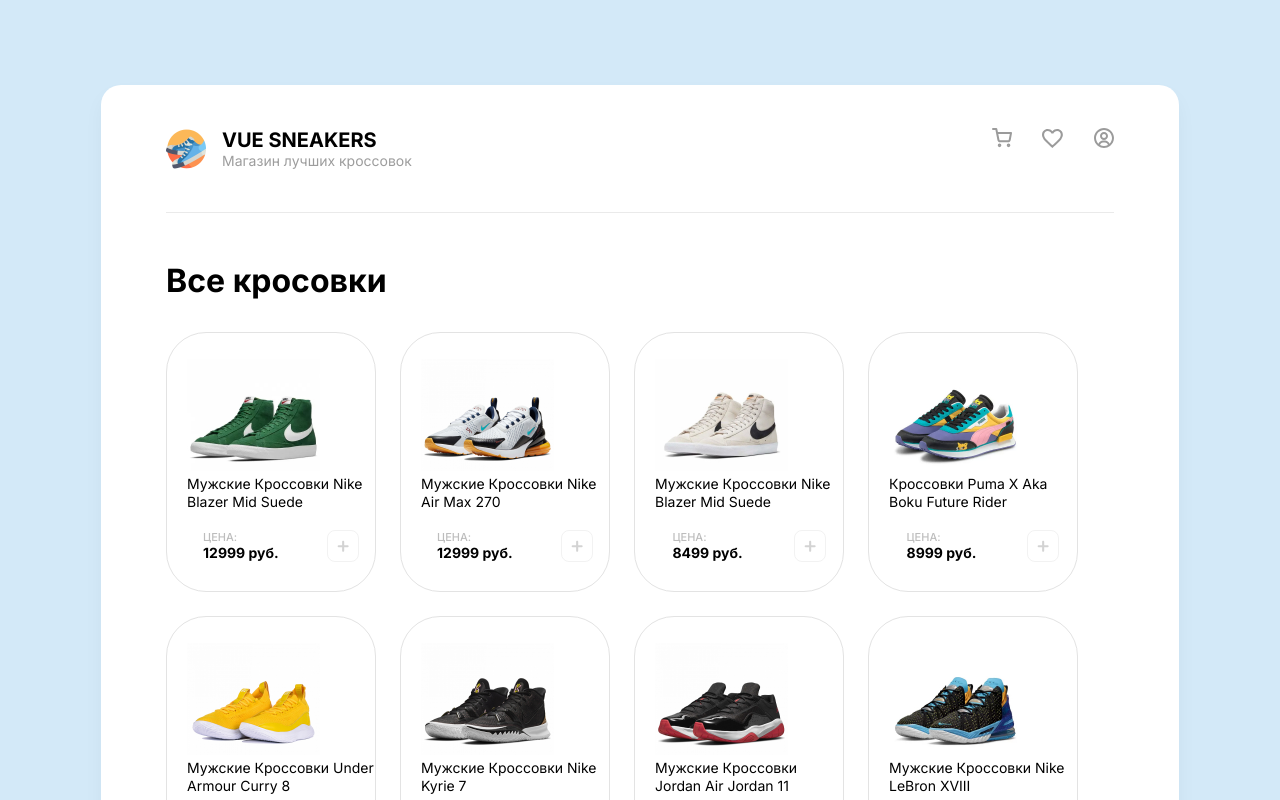
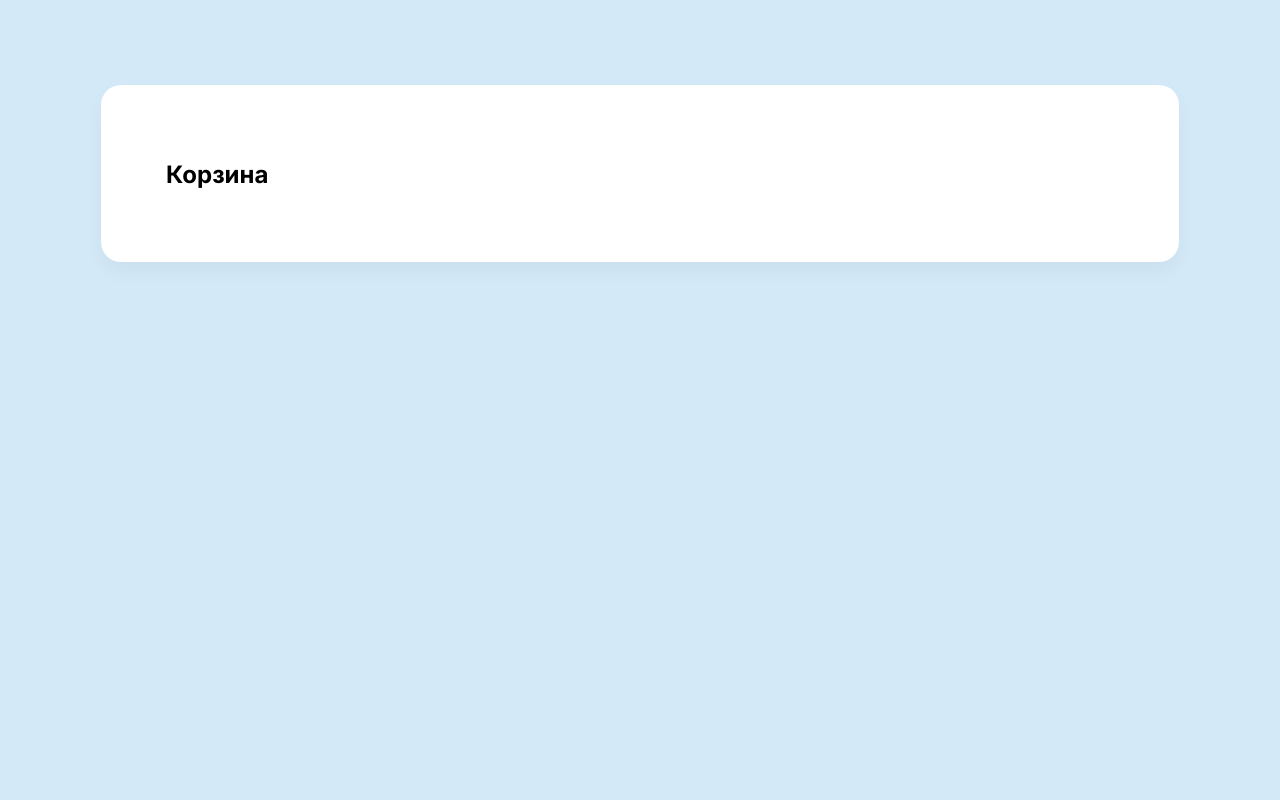
Before and after one commit to Scat55/vue_sneakers, a Vue app: page /cart in a window 1280 px wide. Shown: the top 800 px of the page. Built offline with nearby package versions, Linux system fonts and the light colour scheme; data requests are answered from the project's data file.

Commit message:
add: added setings router

```diff
--- a/package.json
+++ b/package.json
@@ -13,6 +13,7 @@
     "vuex": "^4.1.0"
   },
   "devDependencies": {
+    "@vue/cli-plugin-router": "~5.0.0",
     "@vue/cli-service": "~5.0.0",
     "sass": "^1.32.7",
     "sass-loader": "^12.0.0"
--- a/src/App.vue
+++ b/src/App.vue
@@ -1,23 +1,24 @@
 <template>
   <div class="container">
-    <appHeader />
+    <!-- <appHeader />
     <appStore />
-    <appCart v-if="CART.length" :cartItem="CART" />
+    <appCart v-if="CART.length" :cartItem="CART" /> -->
   </div>
+  <router-view></router-view>
 </template>
 
 <script>
-import appHeader from './components/appHeader';
-import appStore from './components/appStore';
-import appCart from './components/appCart';
+// import appHeader from './components/appHeader';
+// import appStore from './components/appStore';
+// import appCart from './components/appCart';
 import { mapGetters } from 'vuex';
 
 export default {
   name: 'App',
   components: {
-    appHeader,
-    appStore,
-    appCart,
+    // appHeader,
+    // appStore,
+    // appCart,
   },
   data() {
     return {};
--- a/src/main.js
+++ b/src/main.js
@@ -2,5 +2,6 @@ import { createApp } from 'vue';
 import App from './App.vue';
 import store from './vuex/store.js';
 import styles from './assets/styles/styles.scss';
+import router from './router';
 
-createApp(App).use(store).mount('#app');
+createApp(App).use(router).use(store).mount('#app');
--- /dev/null
+++ b/src/router/index.js
@@ -0,0 +1,23 @@
+import { createRouter, createWebHistory } from 'vue-router';
+import appStore from '../components/appStore';
+import appCart from '../components/appCart';
+
+const routes = [
+  {
+    path: '/',
+    name: 'catalog',
+    component: appStore,
+  },
+  {
+    path: '/cart',
+    name: 'cart',
+    component: appCart,
+  },
+];
+
+const router = createRouter({
+  history: createWebHistory(process.env.BASE_URL),
+  routes,
+});
+
+export default router;
```
Also changed, not shown: src/router/router.js (deleted), vue.config.js (deleted), 1 other file (tests, documents, lock files or other folders).
